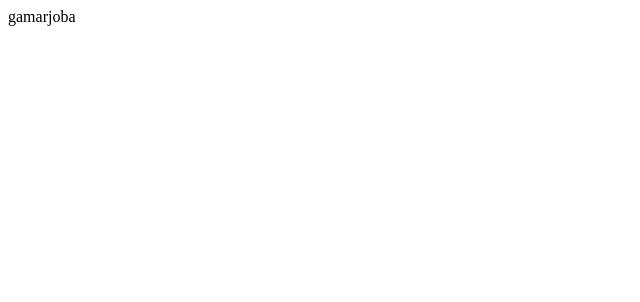
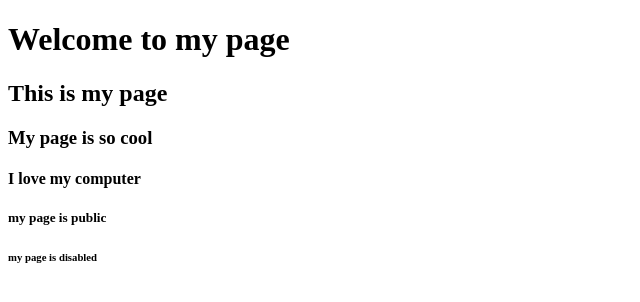
Before and after one commit to Mrobola/sacavi, a plain HTML site: page prog/index.html in a window 1280 px wide. Shown: the whole page, without its empty margins (0-640 px from the left). Drawn offline with Linux system fonts and the light colour scheme.

Commit message:
Update index.html

```diff
--- a/prog/index.html
+++ b/prog/index.html
@@ -6,6 +6,11 @@
     <title>Document</title>
 </head>
 <body>
-    gamarjoba
+    <h1>Welcome to my page</h1>
+    <h2>This is my page</h2>
+    <h3>My page is so cool</h3>
+    <h4>I love my computer</h4>
+    <h5>my page is public</h5>
+    <h6>my page is disabled</h6>
 </body>
 </html>
```
